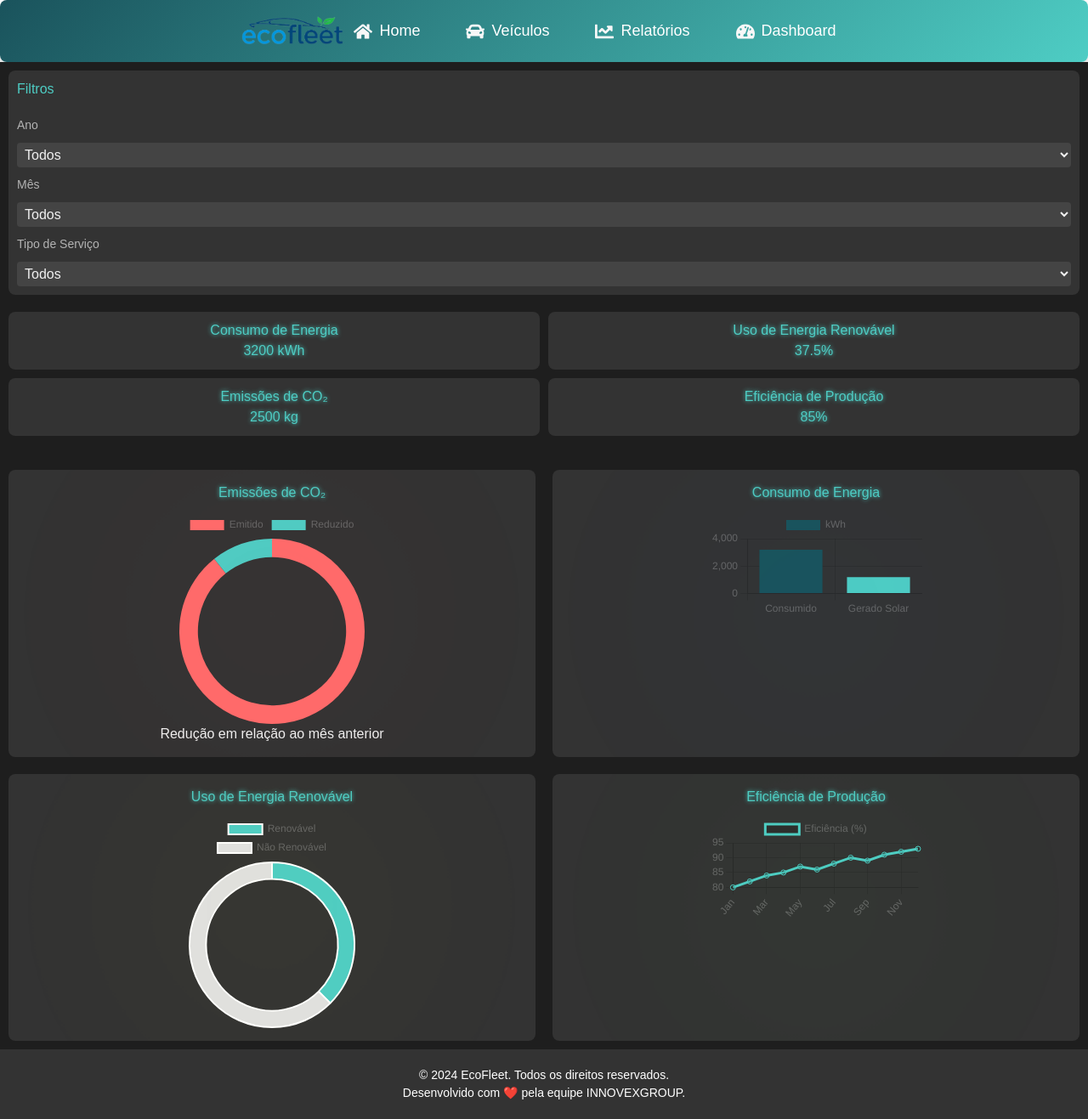
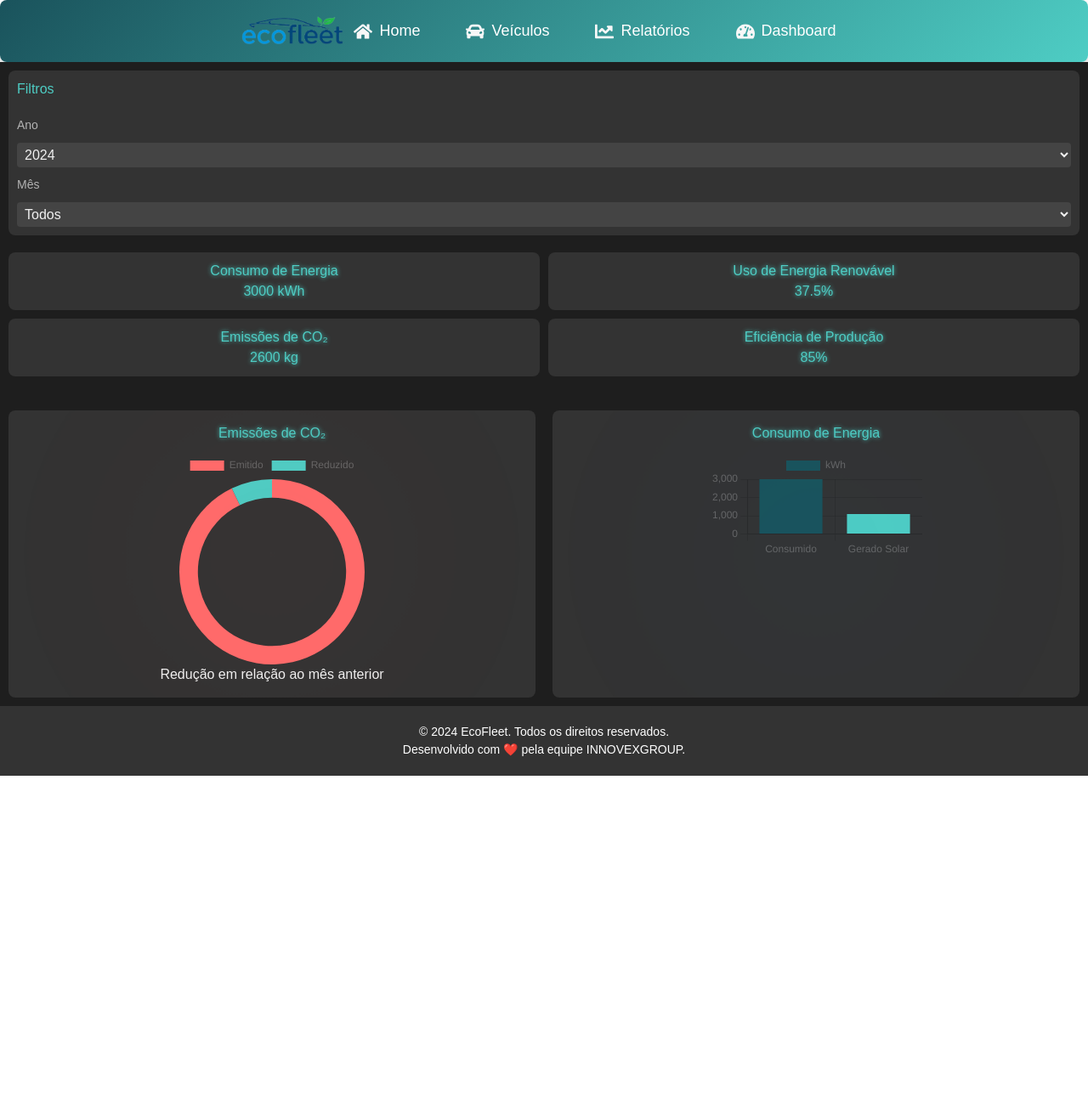
Before and after one commit to Cruz-011/EcoFleet, a Next.js app in the folder ecofleet/: page /dashboard in a window 1280 px wide. Shown: the whole page at 85% size. After the commit the page ends 913 px from the top, so only its background shows below. Built offline with nearby package versions, Linux system fonts and the light colour scheme.

Commit message:
filtros da pagina dashboard

```diff
--- a/ecofleet/src/app/dashboard/page.tsx
+++ b/ecofleet/src/app/dashboard/page.tsx
@@ -9,17 +9,61 @@ import styles from './Dashboard.module.css';
 ChartJS.register(CategoryScale, LinearScale, BarElement, ArcElement, LineElement, PointElement, Title, Tooltip, Legend);
 
 export default function SustainabilityDashboard() {
+  const mockData = {
+    2024: {
+      January: {
+        energyConsumption: 3000,
+        solarEnergyGenerated: 1100,
+        totalEmissions: 2600,
+      },
+      February: {
+        energyConsumption: 3200,
+        solarEnergyGenerated: 1200,
+        totalEmissions: 2500,
+      },
+      March: {
+        energyConsumption: 3100,
+        solarEnergyGenerated: 1150,
+        totalEmissions: 2550,
+      },
+    },
+    2023: {
+      January: {
+        energyConsumption: 2900,
+        solarEnergyGenerated: 1000,
+        totalEmissions: 2700,
+      },
+      Todos: {
+        energyConsumption: 3100,
+        solarEnergyGenerated: 1100,
+        totalEmissions: 2700,
+      },
+    },
+  };
+
   const [data, setData] = useState({
     classification: 'Amigável',
     energyConsumption: 3200,
     solarEnergyGenerated: 1200,
     renewableUsage: 37.5,
     productionEfficiency: 85,
-    combustionVehicles: { count: 10, fuelConsumption: 500, co2Emission: 1200 },
-    electricVehicles: { count: 5, energyConsumption: 150, co2Emission: 0 },
     totalEmissions: 2500,
     previousEmissions: 2800,
   });
+
+  const [selectedYear, setSelectedYear] = useState('2024');
+  const [selectedMonth, setSelectedMonth] = useState('Todos');
+
+  useEffect(() => {
+    const yearData = mockData[selectedYear] ? mockData[selectedYear] : mockData['2024'];
+    const monthData = yearData[selectedMonth] || yearData['January'];
+    setData((prev) => ({
+      ...prev,
+      energyConsumption: monthData.energyConsumption,
+      solarEnergyGenerated: monthData.solarEnergyGenerated,
+      totalEmissions: monthData.totalEmissions,
+    }));
+  }, [selectedYear, selectedMonth]);
 
   const emissionsChange = data.previousEmissions - data.totalEmissions;
   const emissionsTrend = emissionsChange > 0 ? 'Redução' : 'Aumento';
@@ -31,16 +75,20 @@ export default function SustainabilityDashboard() {
         <aside className={styles.sidebar}>
           <h3>Filtros</h3>
           <label>Ano</label>
-          <select>
-            <option>Todos</option>
+          <select value={selectedYear} onChange={(e) => setSelectedYear(e.target.value)}>
+            {Object.keys(mockData).map((year) => (
+              <option key={year} value={year}>
+                {year}
+              </option>
+            ))}
           </select>
           <label>Mês</label>
-          <select>
-            <option>Todos</option>
-          </select>
-          <label>Tipo de Serviço</label>
-          <select>
-            <option>Todos</option>
+          <select value={selectedMonth} onChange={(e) => setSelectedMonth(e.target.value)}>
+            {['Todos', 'January', 'February', 'March'].map((month) => (
+              <option key={month} value={month}>
+                {month}
+              </option>
+            ))}
           </select>
         </aside>
 
@@ -73,11 +121,11 @@ export default function SustainabilityDashboard() {
                     labels: ['Emitido', 'Reduzido'],
                     datasets: [
                       {
-                        data: [data.totalEmissions, data.previousEmissions - data.totalEmissions],
+                        data: [data.totalEmissions, emissionsChange],
                         backgroundColor: ['#ff6b6b', '#4ecdc4'],
-                        borderWidth: 0
-                      }
-                    ]
+                        borderWidth: 0,
+                      },
+                    ],
                   }}
                   options={{ cutout: '80%' }}
                 />
@@ -95,47 +143,9 @@ export default function SustainabilityDashboard() {
                       {
                         label: 'kWh',
                         data: [data.energyConsumption, data.solarEnergyGenerated],
-                        backgroundColor: ['#1a535c', '#4ecdc4']
-                      }
-                    ]
-                  }}
-                  options={{ responsive: true }}
-                />
-              </div>
-            </div>
-
-            <div className={`${styles.chartCard} ${styles.renewableCard}`}>
-              <h3>Uso de Energia Renovável</h3>
-              <div className={`${styles.chartContainer} ${styles.renewableBackground}`}>
-                <Doughnut
-                  data={{
-                    labels: ['Renovável', 'Não Renovável'],
-                    datasets: [
-                      {
-                        data: [data.renewableUsage, 100 - data.renewableUsage],
-                        backgroundColor: ['#4ecdc4', '#e0e0e0']
-                      }
-                    ]
-                  }}
-                  options={{ cutout: '80%' }}
-                />
-              </div>
-            </div>
-
-            <div className={`${styles.chartCard} ${styles.productionCard}`}>
-              <h3>Eficiência de Produção</h3>
-              <div className={`${styles.chartContainer} ${styles.productionBackground}`}>
-                <Line
-                  data={{
-                    labels: ['Jan', 'Feb', 'Mar', 'Apr', 'May', 'Jun', 'Jul', 'Aug', 'Sep', 'Oct', 'Nov', 'Dec'],
-                    datasets: [
-                      {
-                        label: 'Eficiência (%)',
-                        data: [80, 82, 84, 85, 87, 86, 88, 90, 89, 91, 92, 93],
-                        borderColor: '#4ecdc4',
-                        fill: false
-                      }
-                    ]
+                        backgroundColor: ['#1a535c', '#4ecdc4'],
+                      },
+                    ],
                   }}
                   options={{ responsive: true }}
                 />
```
